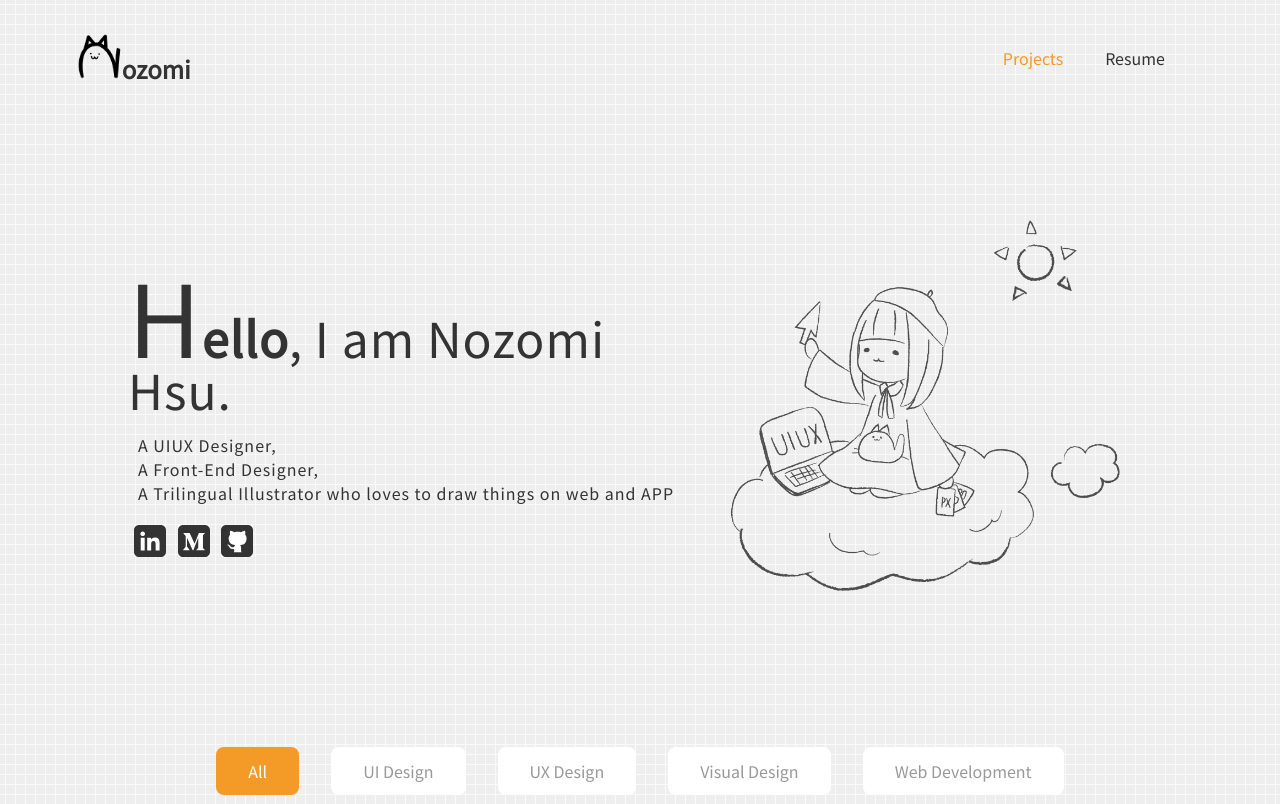
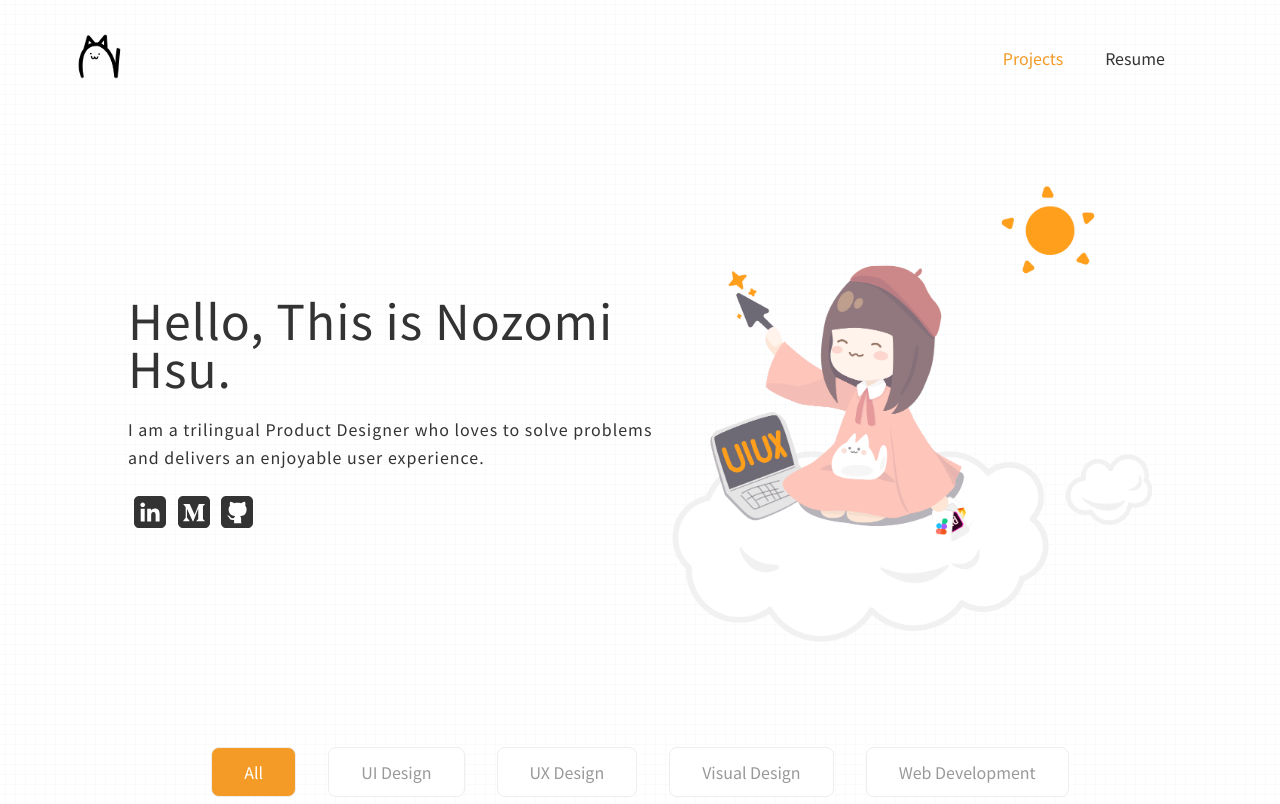
Before and after one commit to TingWeiHsu/nozomi-hsu, a plain HTML site: page index.html in a window 1280 px wide. Shown: the top 804 px of the page. Drawn offline with Linux system fonts and the light colour scheme.

Commit message:
upload new banner image and change the color of bg

```diff
--- a/index.html
+++ b/index.html
@@ -18,7 +18,7 @@
 <body class="wrap">
     <nav class="navigation">
         <div class="navigation__title"><a href="index.html" style="font-weight:bolder;">
-            <img src="./image/Nozomi Favicon.png" alt="" style="height: 45px;">ozomi
+            <img src="./image/Nozomi Favicon.png" alt="" style="height: 45px;">
         </a></div>
         <div class="navigation__list">
             <a href="index.html" class="navigation__list--active">Projects</a>
@@ -30,12 +30,10 @@
     <header class="header__sec">
         <div class="header__sec--information">
             <h1 class="header__sec--title">
-                <span class="text--largest">H</span><span class="text--bolder">ello</span>, I am Nozomi Hsu.
+                Hello, This is Nozomi Hsu.
             </h1>
             <p class="header__sec--para">
-                A UIUX Designer,<br>
-                A Front-End Designer,<br>
-                A Trilingual Illustrator who loves to draw things on web and APP<br>
+                I am a trilingual Product Designer who loves to solve problems <br> and delivers an enjoyable user experience.
             </p>
             <div>
                 <a href="https://www.linkedin.com/in/tingwei-hsu-nozomi" target="_blank" class="header__link link__media--linkedin"></a>
@@ -44,7 +42,7 @@
             </div>
         </div>
         <div class="header__sec--banner">
-            <img src="./image/homepage/self_dark.png" alt="I am Nozomi, an illustrator and a UIUX Designer">
+            <img src="./image/homepage/self.png" alt="I am Nozomi, an illustrator and a UIUX Designer">
         </div>
     </header>
 
--- a/sass/style.scss
+++ b/sass/style.scss
@@ -2,7 +2,7 @@
 
 .wrap{
     margin: 0 6vw;
-    background-color: #eeeeee;
+    background-color: #ffffff;
     background-image: url("../image/homepage/chalk_bg_white.svg");
     background-repeat: repeat;
 }
@@ -47,8 +47,8 @@
             }
         }
         .header__sec--para{
-            padding: 20px 10px;
-            line-height: 1.5;
+            padding: 24px 0px;
+            line-height: 1.8;
         }
         .header__link{
             display: inline-block;
@@ -80,7 +80,7 @@
     .header__sec--banner {
         width: auto;
         img{
-            width: 100%;
+            width: 480px;
         }
     }
 }
@@ -100,7 +100,7 @@
     font-size: $font-default;
     color: $color-gray;
     display: inline-block;
-    border: none;
+    border: 1px solid #eeeeee;
     border-radius: 8px;
     cursor: pointer;
     margin: 4px 16px;
@@ -303,6 +303,11 @@
                 font-weight: bold;
             }
         }
+        .header__sec--banner {
+            img{
+                display: none;
+            }
+        }
     }
 
     .project__sec {
```
Also changed, not shown: projecttwo.html (+1 -1 lines), image/homepage/self.png (added), sass/style.css, 1 other file.
